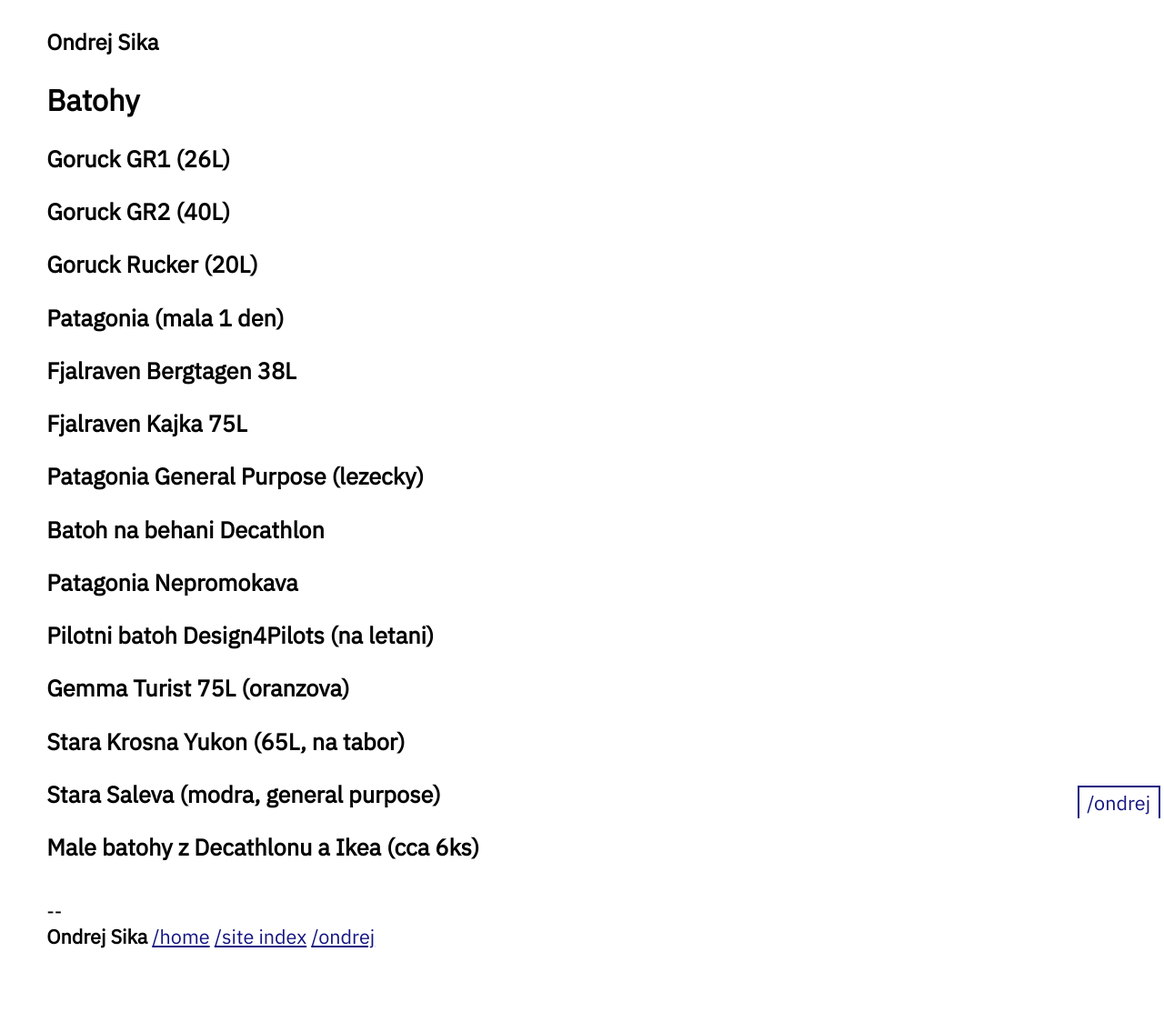
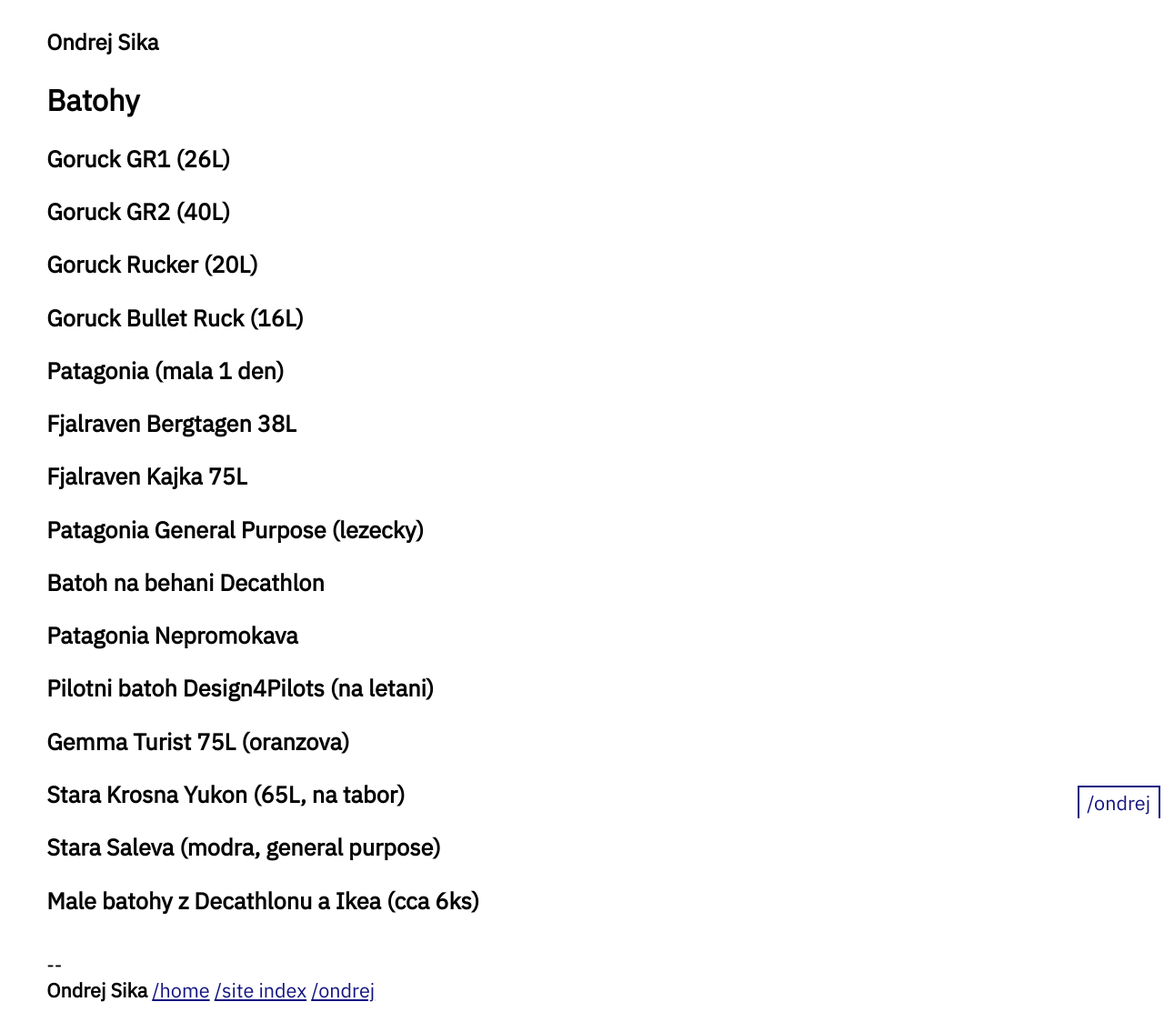
Before and after one commit to ondrejsika/ondrejsika.com, a Jekyll site: the page built from ondrej/batohy/index.md, in a window 1280 px wide. Shown: the whole page at 91% size. Built offline with Jekyll 4.4.1, drawn with Linux system fonts in a browser that asks for light colours; before the commit the page ends 1066 px from its top, so only the background shows below that.

Commit message:
feat(ondrej/batohy): Add Goruck Bullet Ruck

```diff
--- a/ondrej/batohy/index.md
+++ b/ondrej/batohy/index.md
@@ -10,6 +10,8 @@
 ### Goruck GR2 (40L)
 
 ### Goruck Rucker (20L)
+
+### Goruck Bullet Ruck (16L)
 
 ### Patagonia (mala 1 den)
 
```
